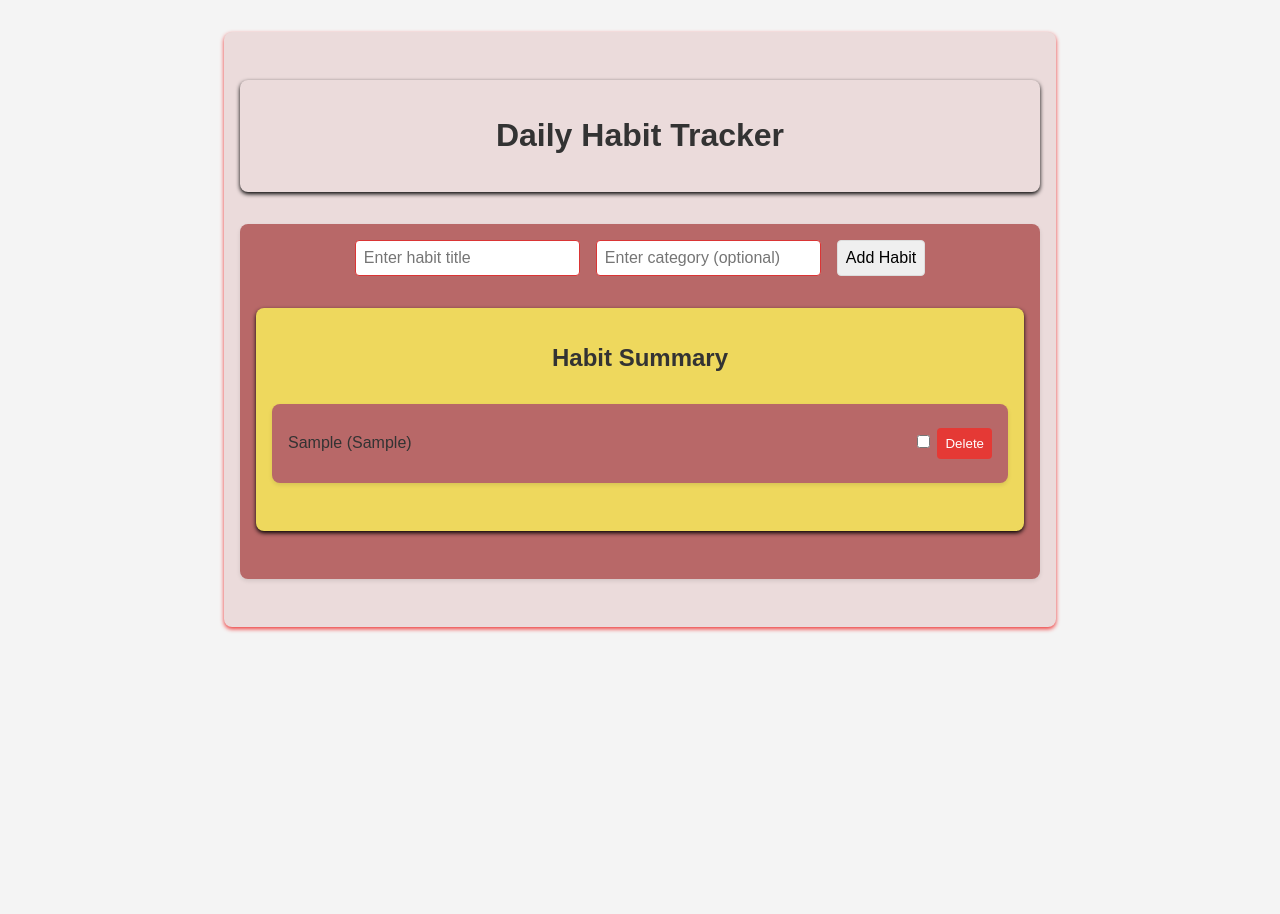
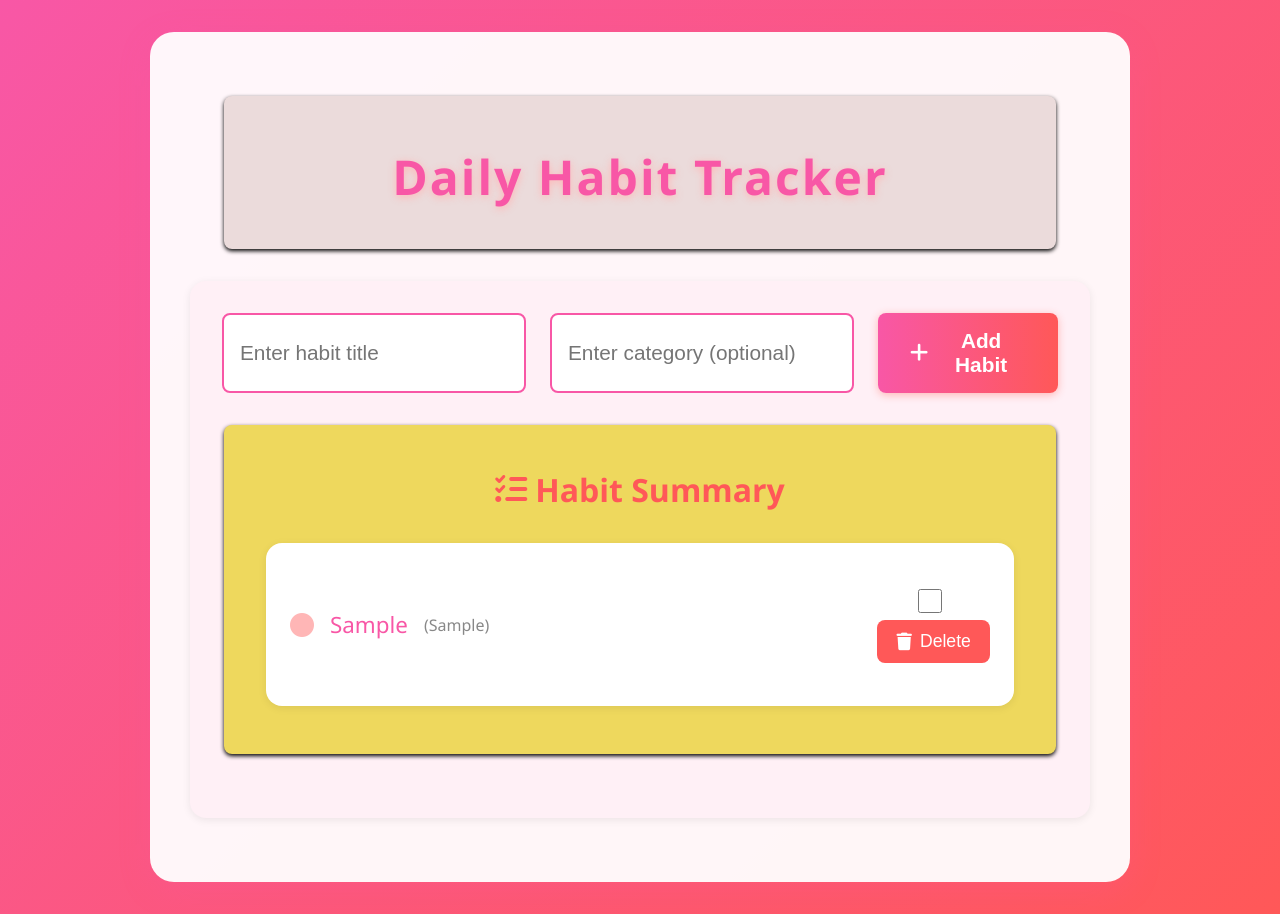
Before and after one commit to IvanDishanth/Daily-Habit-Tracker, a plain HTML site: page index.html in a window 1280 px wide. Both pictures are taken after typing "Sample", "Sample" into the empty fields and a click on the button "Add Habit". Before the commit the page ends 800 px from the top, so only its background shows below. Drawn offline with Linux system fonts and the light colour scheme.

Commit message:
package change

```diff
--- a/index.html
+++ b/index.html
@@ -4,6 +4,8 @@
     <meta charset="UTF-8">
     <meta name="viewport" content="width=device-width, initial-scale=1.0">
     <link rel="stylesheet" href="style.css">
+    <!-- Font Awesome for icons -->
+    <link rel="stylesheet" href="https://cdnjs.cloudflare.com/ajax/libs/font-awesome/6.4.0/css/all.min.css">
     <title>Daily Habit Tracker</title>
 </head>
 <body>
@@ -15,10 +17,10 @@
             <form class="habit-form" id="habitForm">
                 <input type="text" id="habitTitle" placeholder="Enter habit title" required>
                 <input type="text" id="habitCategory" placeholder="Enter category (optional)">
-                <button type="submit">Add Habit</button>
+                <button type="submit"><i class="fa fa-plus"></i> Add Habit</button>
             </form>
             <div class="summary">
-                <h2>Habit Summary</h2>
+                <h2><i class="fa fa-list-check"></i> Habit Summary</h2>
                 <ul class="habit-list" id="habitList"></ul>
             </div>
         </div>
--- a/script.js
+++ b/script.js
@@ -8,10 +8,13 @@ function renderHabits() {
         const habitItem = document.createElement('li');
         habitItem.className = 'habit-item';
         habitItem.innerHTML = `
-            <span>${habit.title} ${habit.category ? `(${habit.category})` : ''}</span>
+            <span>
+                <i class="fa ${habit.completed ? 'fa-circle-check' : 'fa-circle'}"></i>
+                ${habit.title} ${habit.category ? `<small style='color:#888;font-size:1rem;'>(${habit.category})</small>` : ''}
+            </span>
             <div>
                 <input type="checkbox" ${habit.completed ? 'checked' : ''} data-index="${index}">
-                <button data-index="${index}">Delete</button>
+                <button data-index="${index}"><i class="fa fa-trash"></i> Delete</button>
             </div>
         `;
         habitList.appendChild(habitItem);
--- a/style.css
+++ b/style.css
@@ -1,25 +1,23 @@
 body {
-    font-family: Arial, sans-serif;
+    font-family: 'Segoe UI', Arial, sans-serif;
     margin: 0;
     padding: 0;
-    background-color: #f4f4f4;
+    background: linear-gradient(135deg, #f857a6 0%, #ff5858 100%);
     color: #333;
+    min-height: 100vh;
+    display: flex;
     align-items: center;
-    justify-items: center;
+    justify-content: center;
 }
 .background {
-    max-width: 800px;
+    max-width: 900px;
     margin: 2rem auto;
-    padding: 1rem;
-    background: rgb(235, 219, 219);
-    border-radius: 8px;
-    box-shadow: 0 2px 4px rgb(238, 58, 58);
+    padding: 2rem 2.5rem;
+    background: rgba(255,255,255,0.95);
+    border-radius: 24px;
+    box-shadow: 0 8px 32px rgba(248, 87, 166, 0.2);
     text-align: center;
-
-
-
 }
-
 header {
     max-width: 800px;
     margin: 2rem auto;
@@ -28,18 +26,23 @@ header {
     border-radius: 8px;
     box-shadow: 0 2px 4px black;
     text-align: center;
-
 }
-
+header h1 {
+    font-size: 3rem;
+    color: #f857a6;
+    letter-spacing: 2px;
+    margin-bottom: 1.5rem;
+    font-weight: 700;
+    text-shadow: 0 2px 8px #ffb6b6;
+}
 .container {
-    max-width: 800px;
+    max-width: 900px;
     margin: 2rem auto;
-    padding: 1rem;
-    background: rgb(184, 104, 104);
-    border-radius: 8px;
-    box-shadow: 0 2px 4px rgba(0, 0, 0, 0.1);
+    padding: 2rem;
+    background: #fff0f6;
+    border-radius: 16px;
+    box-shadow: 0 2px 8px rgba(0,0,0,0.08);
     justify-items: center;
-
 }
 .summary {
     max-width: 800px;
@@ -49,85 +52,126 @@ header {
     border-radius: 8px;
     box-shadow: 0 2px 4px black;
     justify-items: center;
-
 }
-
+.summary h2 {
+    font-size: 2rem;
+    color: #ff5858;
+    margin-bottom: 1rem;
+    display: flex;
+    align-items: center;
+    gap: 0.5rem;
+    justify-content: center;
+}
 .habit-form {
     display: flex;
-    gap: 1rem;
-    margin-bottom: 1rem;
+    gap: 1.5rem;
+    margin-bottom: 2rem;
+    justify-content: center;
     text-emphasis-color: #b43a3a;
 }
-.habit-form input{
+.habit-form input {
     flex: 1;
-    padding: 0.5rem;
-    border: 1px solid #ddd;
-    border-radius: 4px;
-    font-size: 1rem;
-    color: #da3535;
-    border-color: #da3535;
-
+    padding: 1rem;
+    border: 2px solid #f857a6;
+    border-radius: 8px;
+    font-size: 1.3rem;
+    color: #f857a6;
+    background: #fff;
+    outline: none;
+    transition: border-color 0.3s;
+}
+.habit-form input:focus {
+    border-color: #ff5858;
 }
 .type,.Enter-habit-title {
     font-size: 1.5rem;
     color: #da3535;
     margin-bottom: 1rem;
 }
-
-.habit-form input, .habit-form button {
-    padding: 0.5rem;
-    font-size: 1rem;
-    border-radius: 4px;
-    border: 1px solid #ddd;
-    transition: border-color 0.3s;
+.habit-form button {
+    padding: 1rem 2rem;
+    font-size: 1.3rem;
+    border-radius: 8px;
+    border: none;
+    background: linear-gradient(90deg, #f857a6 0%, #ff5858 100%);
+    color: #fff;
+    font-weight: 600;
+    cursor: pointer;
+    box-shadow: 0 2px 8px #ffb6b6;
+    display: flex;
+    align-items: center;
+    gap: 0.5rem;
+    transition: background 0.3s;
 }
-.habit-form input,.Enter-habit-title {
-    flex: 1;
-    padding: 0.5rem;
-    border: 1px solid #ddd;
-    border-radius: 4px;
-    font-size: 1rem;
-    color: #da3535;
-    border-color: #da3535;
-
+.habit-form button:hover {
+    background: linear-gradient(90deg, #ff5858 0%, #f857a6 100%);
 }
-
-
 .habit-list {
     list-style: none;
     padding: 0;
-    padding: 0.5rem;
     margin: 0;
     background: #fff;
-    border-radius: 8px;
-    box-shadow: 0 2px 4px rgba(0, 0, 0, 0.1);
-    max-width: 800px;
+    border-radius: 16px;
+    box-shadow: 0 2px 8px rgba(0,0,0,0.08);
+    max-width: 700px;
     margin: 2rem auto;
-    padding: 1rem;
-    background: rgb(184, 104, 104);
+    padding: 1.5rem;
 }
-
 .habit-item {
     display: flex;
     justify-content: space-between;
     align-items: center;
-    padding: 0.5rem 0;
-    border-bottom: 1px solid #ddd;
+    padding: 1.2rem 0;
+    border-bottom: 1px solid #ffe0ec;
+    font-size: 1.4rem;
+    color: #f857a6;
+    font-weight: 500;
 }
-
 .habit-item:last-child {
     border-bottom: none;
 }
-
+.habit-item span {
+    display: flex;
+    align-items: center;
+    gap: 1rem;
+}
+.habit-item .fa-circle-check {
+    color: #4caf50;
+    font-size: 1.5rem;
+}
+.habit-item .fa-circle {
+    color: #ffb6b6;
+    font-size: 1.5rem;
+}
 .habit-item button {
-    background: #e53935;
+    background: #ff5858;
     color: white;
     border: none;
-    padding: 0.5rem;
-    border-radius: 4px;
+    padding: 0.7rem 1.2rem;
+    border-radius: 8px;
     cursor: pointer;
+    font-size: 1.1rem;
+    display: flex;
+    align-items: center;
+    gap: 0.5rem;
+    transition: background 0.3s;
 }
-
 .habit-item button:hover {
-    background: #d32f2f;
+    background: #f857a6;
 }
+.habit-item input[type="checkbox"] {
+    width: 1.5rem;
+    height: 1.5rem;
+    accent-color: #4caf50;
+    margin-right: 0.7rem;
+}
+@media (max-width: 700px) {
+    .background, .container, .summary, .habit-list {
+        max-width: 98vw;
+        padding: 1rem;
+    }
+    .habit-form {
+        flex-direction: column;
+        gap: 1rem;
+    }
+}
```
